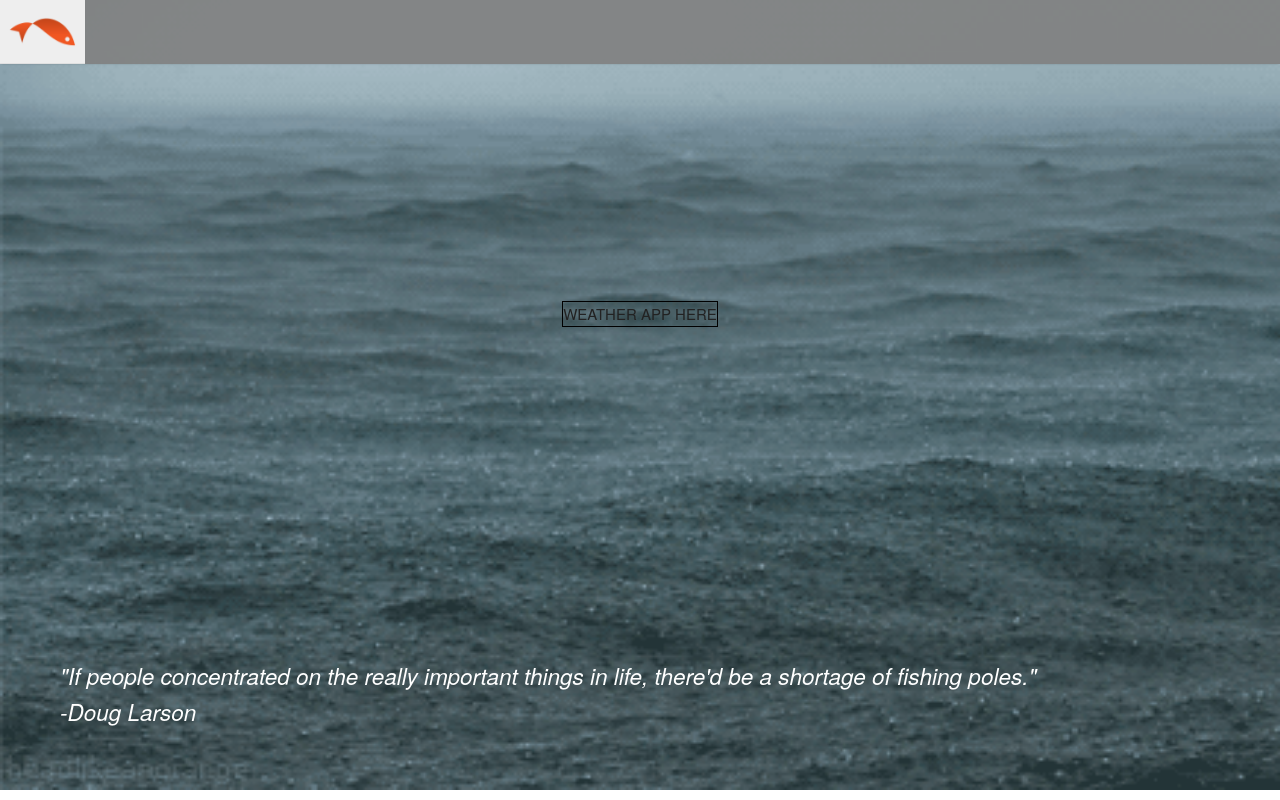
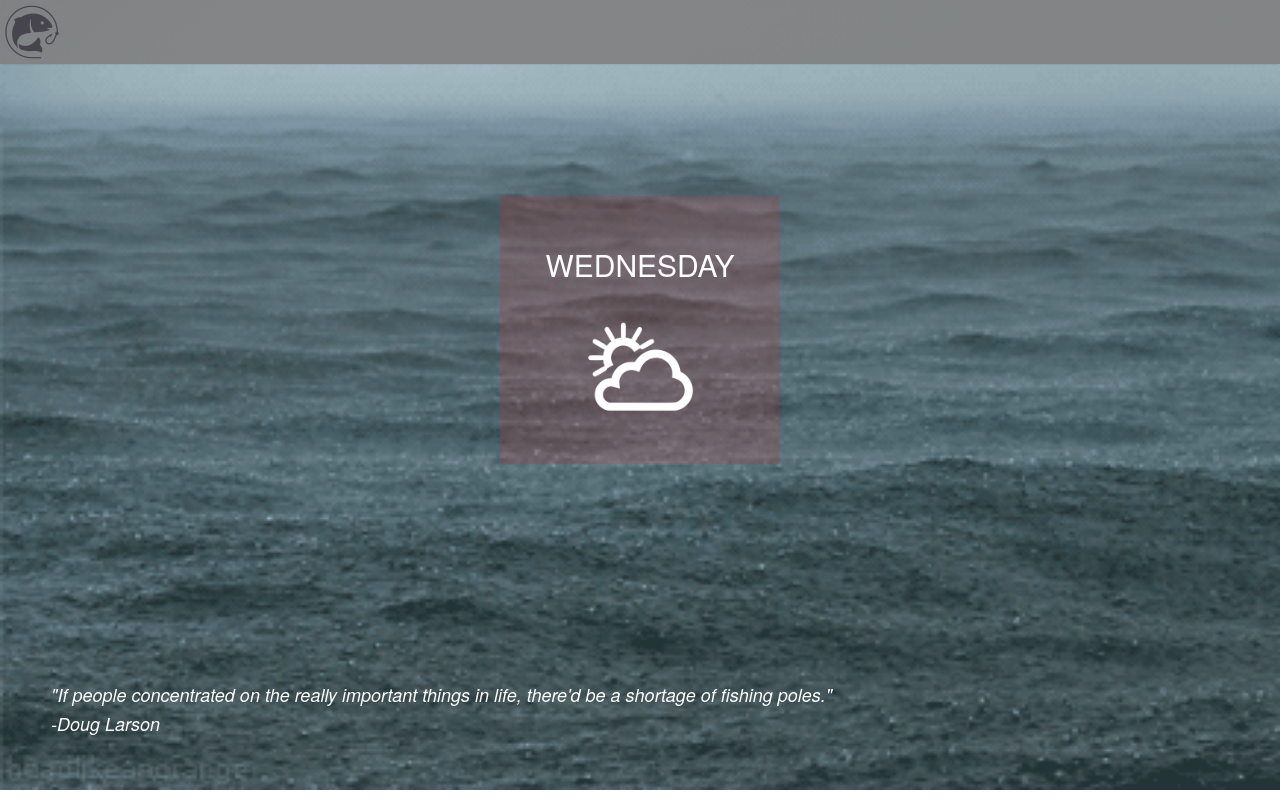
Before and after one commit to joonassuo/fishApp-cssGrid, a plain HTML site: page index2.html in a window 1280 px wide. Shown: the top 800 px of the page. Drawn offline with nearby package versions, Linux system fonts and the light colour scheme.

Commit message:
UI improvements

```diff
--- a/index2.html
+++ b/index2.html
@@ -11,13 +11,16 @@
 </head>
 
 <body>
-    <img class="logo-pic" src="logo.png" alt="logo">
+    <img class="logo-pic" src="logo2.png" alt="logo">
     <div class="top-bar"></div>
     <div class="wrapper">
         <div class="box box1">NAVIGATION</div>
         <div class="box box2">
             <div class="logo">"If people concentrated on the really important things in life, there'd be a shortage of fishing poles."<br>-Doug Larson</div>
-            <div class="weather-app">WEATHER APP HERE</div>
+            <div class="weather-app">
+                <p class="day">WEDNESDAY</p>
+                <img class="weather-pic" src="cloudy.png" alt="raining">
+            </div>
         </div>
         <div class="box box3">
             <div class="catch-form">
--- a/style.css
+++ b/style.css
@@ -7,7 +7,7 @@ body {
     top: 0;
     left: 0;
     height: 8vh;
-    width: auto;
+    width: 8vh;
     z-index: 2;
 }
 
@@ -60,16 +60,30 @@ body {
     justify-self: start;
     color: white;
     padding: 2em;
-    font-size: 1.5em;
+    font-size: 1.2em;
     font-style: italic;
 }
 
 .weather-app {
+    padding: 3em;
+    background: rgba(200, 54, 54, 0.2);
+    text-align: center;
+    color: white;
     grid-column: 1/4;
     grid-row: 2/3;
     justify-self: center;
     align-self: center;
-    border: 1px solid black;
+}
+
+.day {
+    font-size: 2em;
+}
+
+.weather-pic {
+    margin: 0 auto;
+    height: 7em;
+    width: auto;
+    display: block;
 }
 
 .box3 {
```
Also changed, not shown: cloudy.png (added), logo2.png (added), rainy.png (added), rainy2.png (added).
